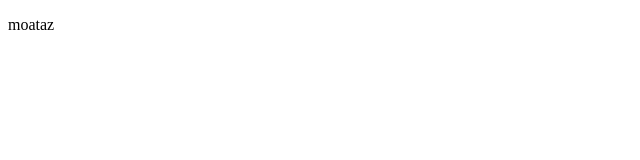
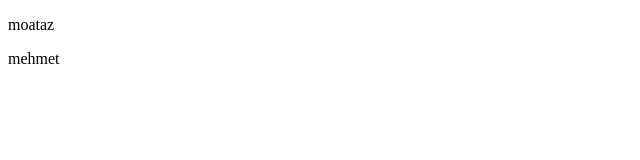
Before and after one commit to moataz-armash/asil-test, a plain HTML site: page index.html in a window 1280 px wide. Shown: the full height of the page, 0-640 px from the left. Drawn offline with Linux system fonts and the light colour scheme.

Commit message:
add mehmet

```diff
--- a/index.html
+++ b/index.html
@@ -7,5 +7,6 @@
 </head>
 <body>
     <p>moataz</p>
+    <span>mehmet</span>
 </body>
 </html>
```
